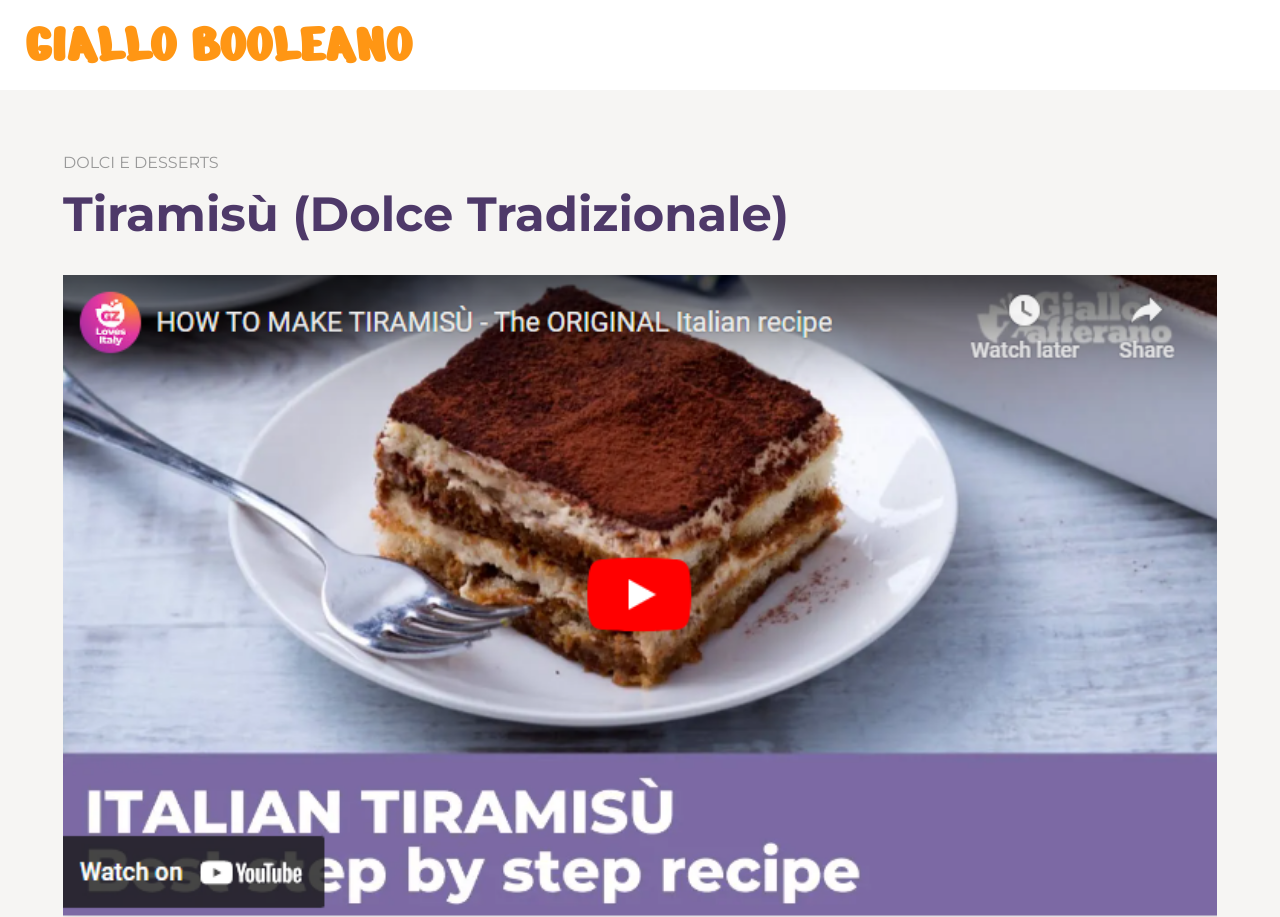
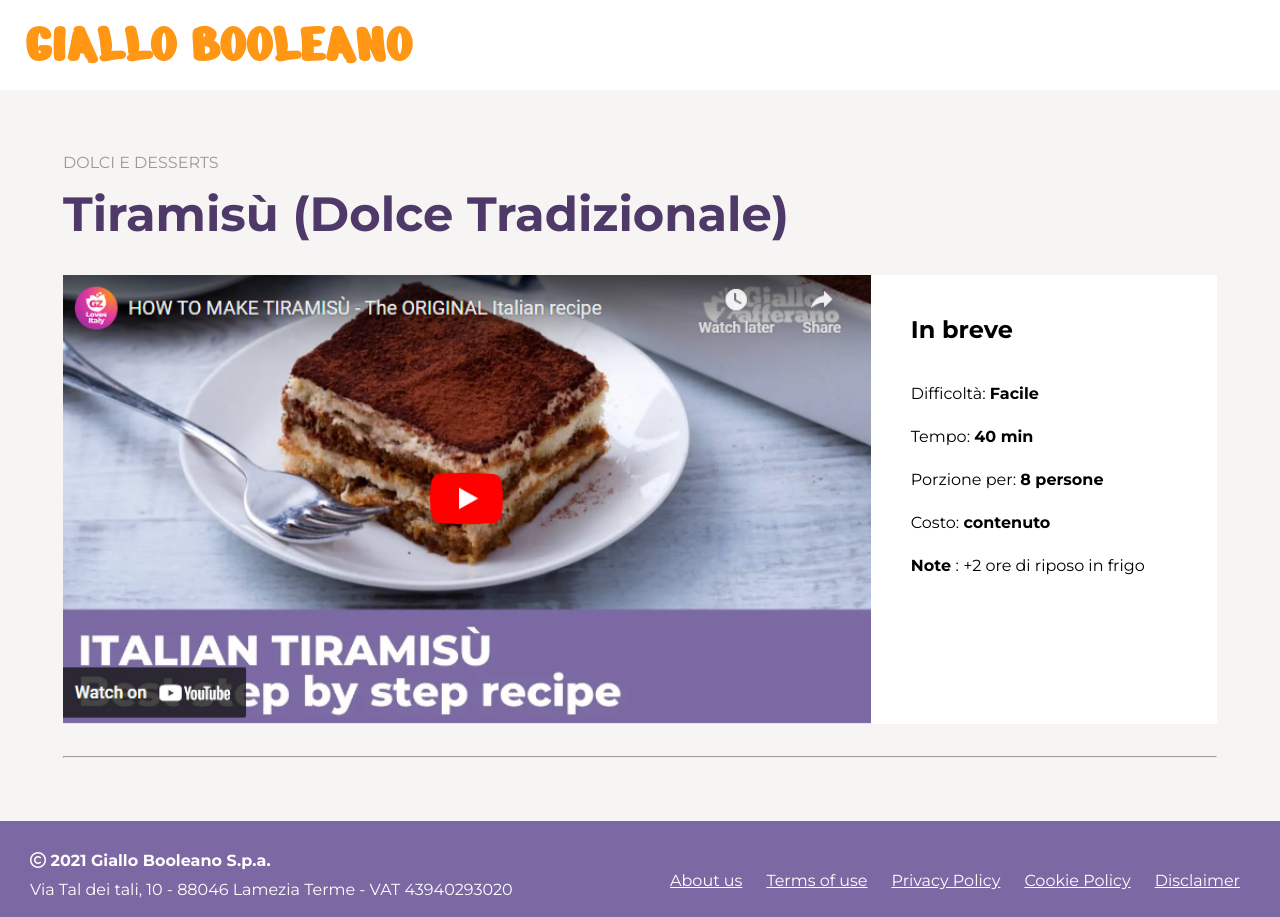
Before and after one commit to lorenzosalti/htmlcss-responsive-layout, a plain HTML site: page index.html in a window 1280 px wide. Shown: the top 917 px of the page. Drawn offline with Linux system fonts and the light colour scheme.

Commit message:
feat: recipe layout for desktop

```diff
--- a/css/desktop.css
+++ b/css/desktop.css
@@ -8,8 +8,22 @@
         max-width: 1350px;
     }
 
+    /* titolo */
     main .titolo h2 {
         font-size: 3rem;
+    }
+
+    /* ricetta */
+    .intro .ricetta {
+        display: flex;
+    }
+
+    .intro .ricetta .youtube {
+        flex-grow: 1;
+    }
+
+    .intro .ricetta .brief {
+        max-width: 30%;
     }
 
     /* FOOTER */
--- a/css/tablet.css
+++ b/css/tablet.css
@@ -21,6 +21,10 @@
         display: inline;
     }
 
+}
+
+@media screen and (min-width: 768px) and (max-width: 991px) {
+
     /* ricetta */
     .ricetta .brief ul {
         margin: -20px;
```
